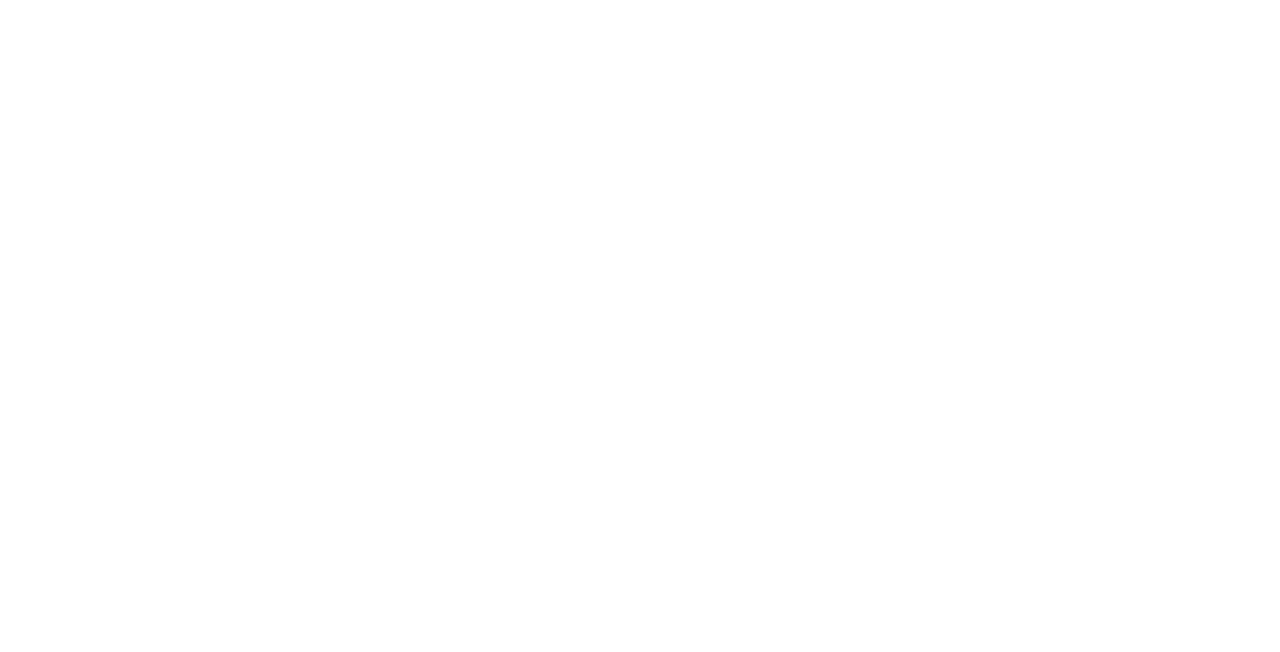
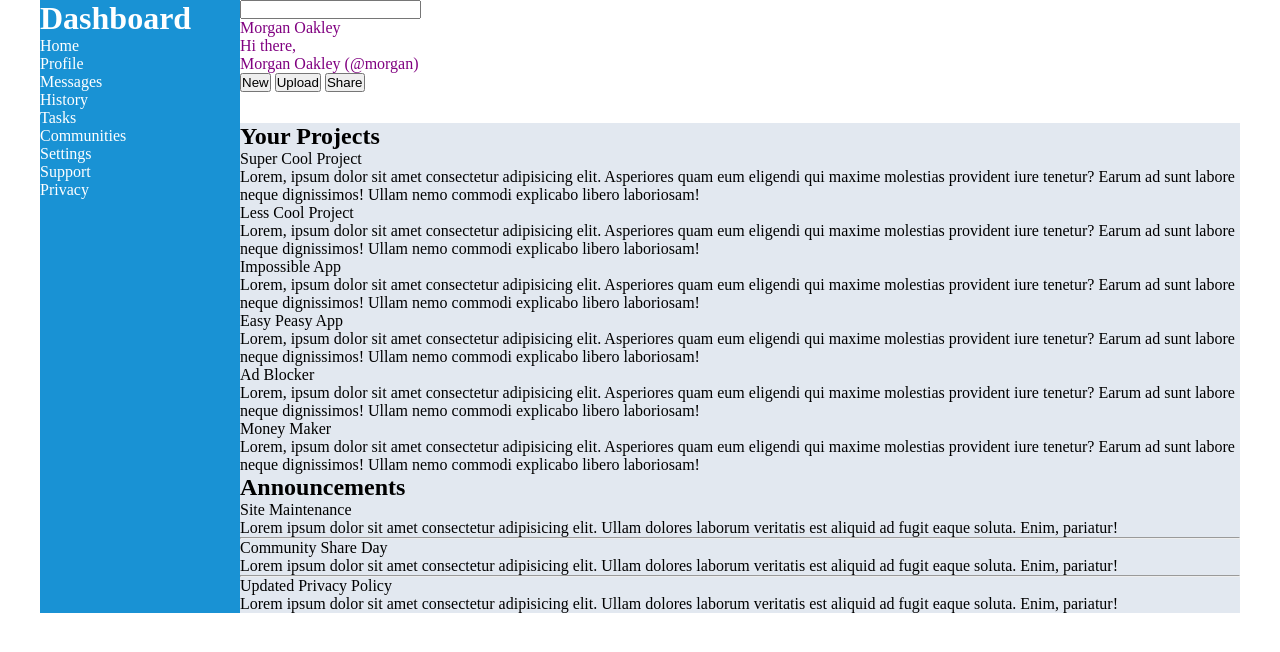
Before and after one commit to joshunk/odinAdminDashboard, a plain HTML site: page index.html in a window 1280 px wide. Drawn offline with Linux system fonts and the light colour scheme.

Commit message:
Add in main grid and basic sections

```diff
--- a/index.html
+++ b/index.html
@@ -6,5 +6,119 @@
     <title>Admin Dashboard</title>
     <link rel="stylesheet" href="style.css" />
   </head>
-  <body></body>
+  <body>
+    <header class="header">
+      <div id="headerUpper">
+        <input id="searchBar" type="text" />
+        <p>Morgan Oakley</p>
+      </div>
+      <div class="headerLower">
+        <p>Hi there,</p>
+        <p>Morgan Oakley (@morgan)</p>
+        <button>New</button>
+        <button>Upload</button>
+        <button>Share</button>
+      </div>
+    </header>
+
+    <sidebar class="sidebar">
+      <h1>Dashboard</h1>
+      <div>Home</div>
+      <div>Profile</div>
+      <div>Messages</div>
+      <div>History</div>
+      <div>Tasks</div>
+      <div>Communities</div>
+      <div>Settings</div>
+      <div>Support</div>
+      <div>Privacy</div>
+    </sidebar>
+
+    <main class="main">
+      <h2>Your Projects</h2>
+      <div class="card">
+        <p class="cardTitle">Super Cool Project</p>
+        <p class="cardBody">
+          Lorem, ipsum dolor sit amet consectetur adipisicing elit. Asperiores
+          quam eum eligendi qui maxime molestias provident iure tenetur? Earum
+          ad sunt labore neque dignissimos! Ullam nemo commodi explicabo libero
+          laboriosam!
+        </p>
+      </div>
+      <div class="card">
+        <p class="cardTitle">Less Cool Project</p>
+        <p class="cardBody">
+          Lorem, ipsum dolor sit amet consectetur adipisicing elit. Asperiores
+          quam eum eligendi qui maxime molestias provident iure tenetur? Earum
+          ad sunt labore neque dignissimos! Ullam nemo commodi explicabo libero
+          laboriosam!
+        </p>
+      </div>
+      <div class="card">
+        <p class="cardTitle">Impossible App</p>
+        <p class="cardBody">
+          Lorem, ipsum dolor sit amet consectetur adipisicing elit. Asperiores
+          quam eum eligendi qui maxime molestias provident iure tenetur? Earum
+          ad sunt labore neque dignissimos! Ullam nemo commodi explicabo libero
+          laboriosam!
+        </p>
+      </div>
+      <div class="card">
+        <p class="cardTitle">Easy Peasy App</p>
+        <p class="cardBody">
+          Lorem, ipsum dolor sit amet consectetur adipisicing elit. Asperiores
+          quam eum eligendi qui maxime molestias provident iure tenetur? Earum
+          ad sunt labore neque dignissimos! Ullam nemo commodi explicabo libero
+          laboriosam!
+        </p>
+      </div>
+      <div class="card">
+        <p class="cardTitle">Ad Blocker</p>
+        <p class="cardBody">
+          Lorem, ipsum dolor sit amet consectetur adipisicing elit. Asperiores
+          quam eum eligendi qui maxime molestias provident iure tenetur? Earum
+          ad sunt labore neque dignissimos! Ullam nemo commodi explicabo libero
+          laboriosam!
+        </p>
+      </div>
+      <div class="card">
+        <p class="cardTitle">Money Maker</p>
+        <p class="cardBody">
+          Lorem, ipsum dolor sit amet consectetur adipisicing elit. Asperiores
+          quam eum eligendi qui maxime molestias provident iure tenetur? Earum
+          ad sunt labore neque dignissimos! Ullam nemo commodi explicabo libero
+          laboriosam!
+        </p>
+      </div>
+      <section class="announcements">
+        <h2>Announcements</h2>
+        <div>
+          <div class="announcementTitle">Site Maintenance</div>
+          <p>
+            Lorem ipsum dolor sit amet consectetur adipisicing elit. Ullam
+            dolores laborum veritatis est aliquid ad fugit eaque soluta. Enim,
+            pariatur!
+          </p>
+          <hr />
+        </div>
+        <div>
+          <div class="announcementTitle">Community Share Day</div>
+          <p>
+            Lorem ipsum dolor sit amet consectetur adipisicing elit. Ullam
+            dolores laborum veritatis est aliquid ad fugit eaque soluta. Enim,
+            pariatur!
+          </p>
+          <hr />
+        </div>
+        <div>
+          <div class="announcementTitle">Updated Privacy Policy</div>
+          <p>
+            Lorem ipsum dolor sit amet consectetur adipisicing elit. Ullam
+            dolores laborum veritatis est aliquid ad fugit eaque soluta. Enim,
+            pariatur!
+          </p>
+        </div>
+      </section>
+    </main>
+  </body>
 </html>
--- a/style.css
+++ b/style.css
@@ -3,3 +3,31 @@
     padding: 0;
     box-sizing: border-box;
 }
+
+body{
+    margin: 0 auto;
+    width: 1200px;
+    display: grid;
+    grid-template-columns: 1fr 5fr;
+    grid-template-rows: 1fr 4fr;
+}
+
+.sidebar{
+    background-color: #1992d4;
+    color: white;
+    grid-column: 1 / 2;
+    grid-row: 1 / 3;
+}
+
+.header{
+    grid-column: 2 / 3;
+    grid-row: 1 / 2;
+    background-color: white;
+    color: purple;
+}
+
+.main{
+    background-color: #e2e8f0;
+    grid-column: 2/2;
+    grid-row: 2/2;
+}
```
